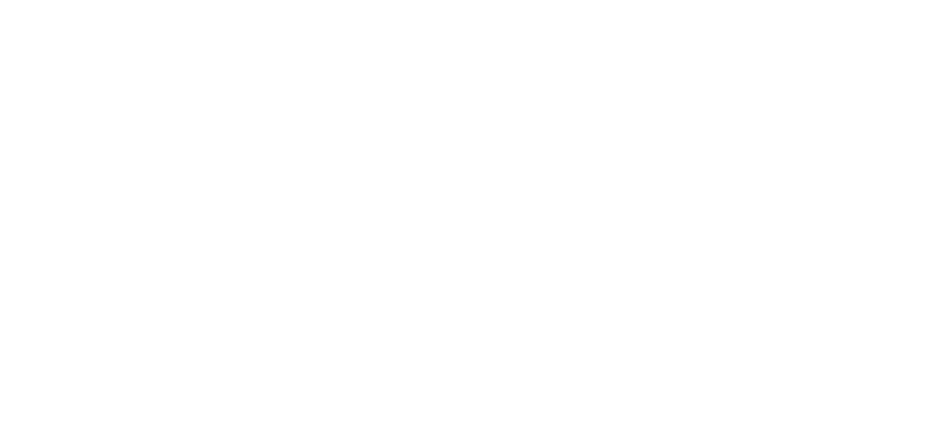
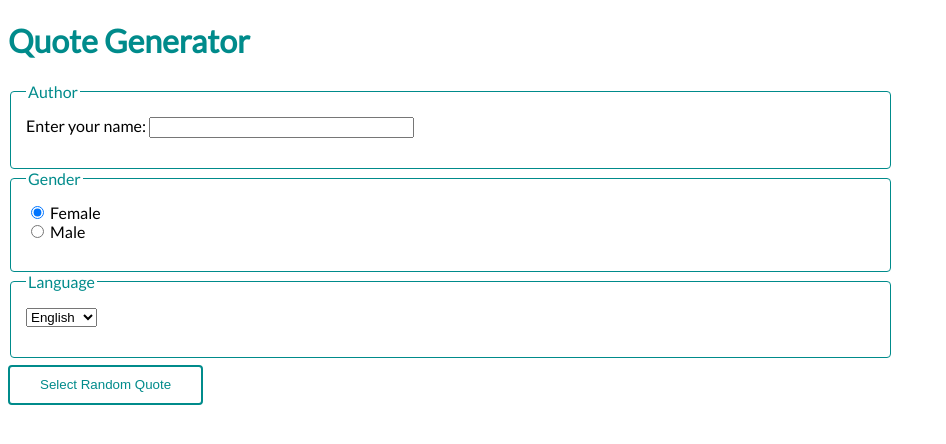
Before and after one commit to nekoCC01/DWA-Project02, a PHP site: page / in a window 1280 px wide. Before the commit the part shown is empty. Shown: the top 444 px of the page, without its empty margins (0-946 px from the left). Run offline with PHP 8.4, Linux system fonts and the light colour scheme.

Commit message:
form setup

```diff
--- /dev/null
+++ b/css/styles.css
@@ -0,0 +1,28 @@
+body {
+    font-family: 'Lato', sans-serif, "Times New Roman", Georgia, Serif;
+}
+h1, legend {
+    color: darkcyan;
+}
+
+input[type=submit] {
+    height: 40px;
+    border-radius: 4px;
+    border: 2px solid darkcyan;
+    cursor: pointer;
+    margin-top: 7px;
+    text-align: center;
+    background-color: transparent;
+    color: darkcyan;
+    padding: 0 30px;
+}
+
+fieldset {
+    padding: 15px 20px 30px 15px;
+    border-radius: 4px;
+    border: 1px solid darkcyan;
+}
+
+.form_container {
+    max-width: 70%;
+}
--- a/index.php
+++ b/index.php
@@ -3,8 +3,45 @@
 <head>
     <meta charset="UTF-8">
     <title>Project02 - YouQuoted</title>
+
+    <!-- <link rel="stylesheet" href="https://cdnjs.cloudflare.com/ajax/libs/skeleton/2.0.4/skeleton.min.css">
+
+        <!-- <link rel="stylesheet" href="https://cdnjs.cloudflare.com/ajax/libs/pure/1.0.0/pure-min.css"> -->
+    <!-- <link rel="stylesheet" href="https://cdnjs.cloudflare.com/ajax/libs/bootswatch/3.3.7/cerulean/bootstrap.min.css"> -->
+
+    <link href="https://fonts.googleapis.com/css?family=Lato" rel="stylesheet">
+    <link rel="stylesheet" href="css/styles.css">
+
 </head>
 <body>
 
+
+<h1>Quote Generator</h1>
+<div class="form_container">
+    <form method="GET" action="/">
+        <fieldset>
+            <legend>Author</legend>
+            <label for="username">Enter your name: </label>
+            <input type="text" name="username" id="username" size="30"><br/>
+        </fieldset>
+        <fieldset>
+            <legend>Gender</legend>
+            <input type="radio" name="gender" value="female" id="female" checked>
+            <label for="female">Female</label><br/>
+            <input type="radio" name="gender" value="male" id="male">
+            <label for="male">Male</label><br/>
+        </fieldset>
+        <fieldset>
+            <legend>Language</legend>
+            <select name="language" id="language">
+                <option value="english" selected>English</option>
+                <option value="german">German</option>
+            </select><br/>
+        </fieldset>
+        <input type="submit" value="Select Random Quote">
+    </form>
+</div>
+
+
 </body>
 </html>
```
